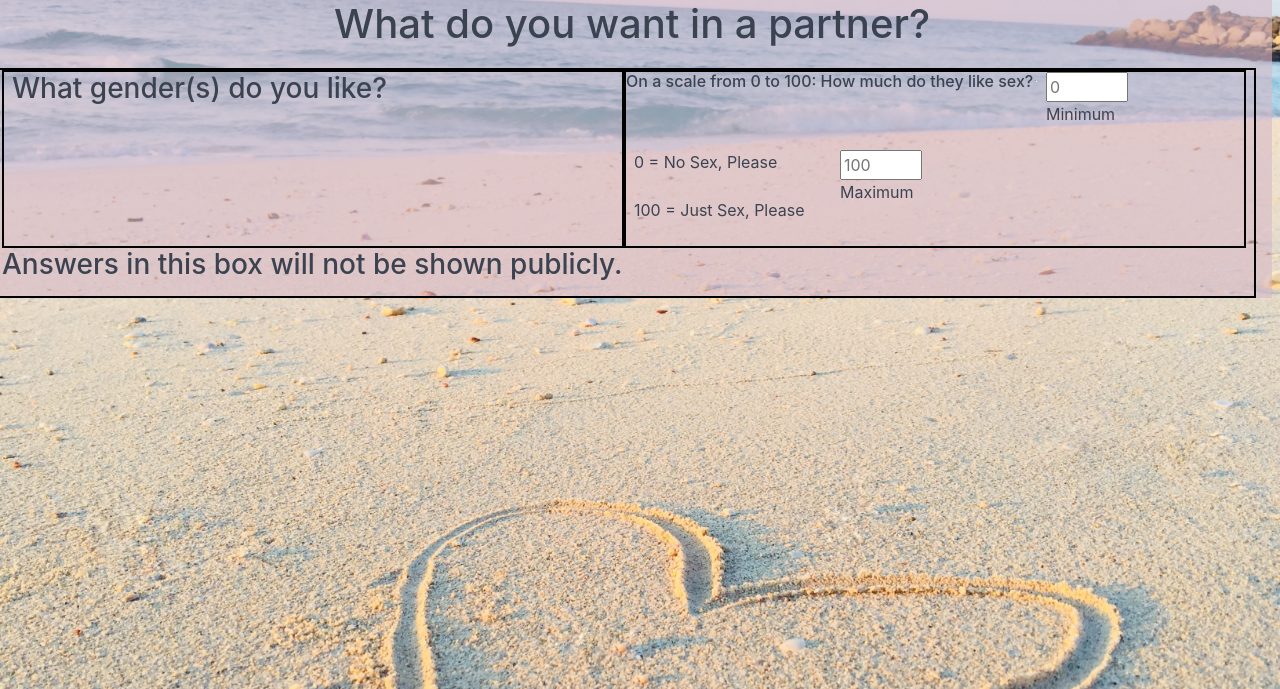
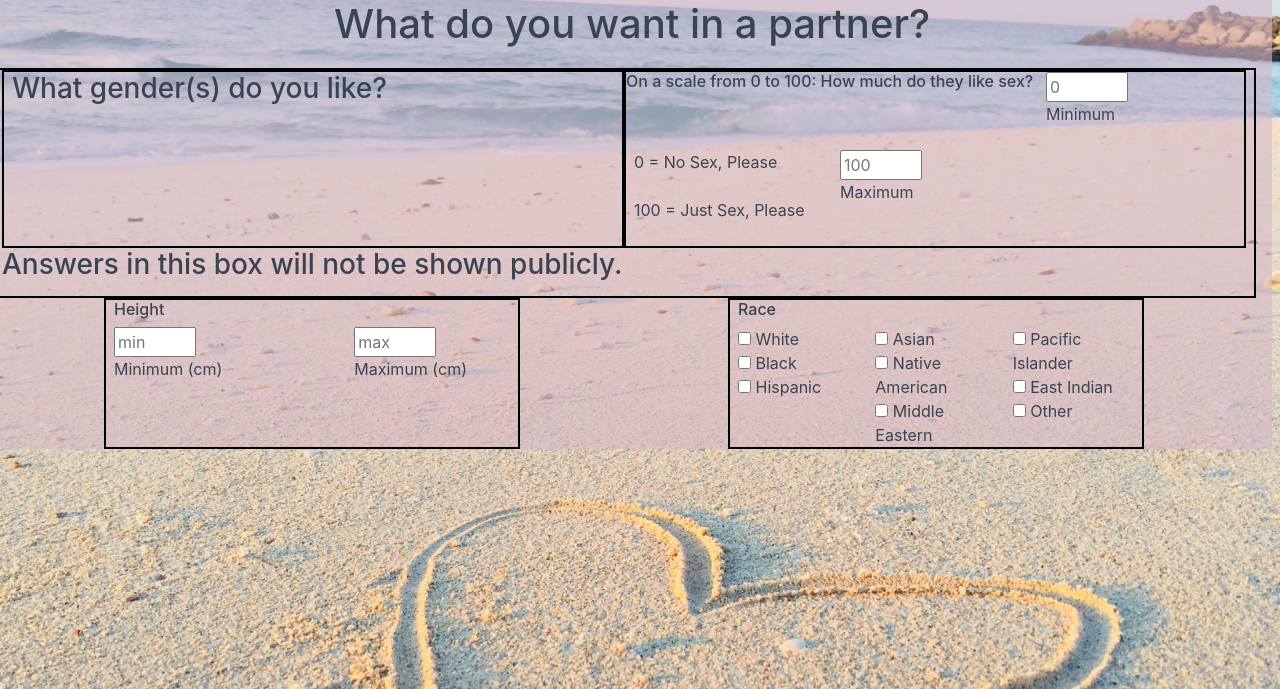
Before and after one commit to Jeffrey-Thompson/BetterMeet, a Django app: page /accounts/signup_three in a window 1280 px wide. Shown: the top 689 px of the page. Run offline with Django 3.2, Linux system fonts and the light colour scheme.

Commit message:
race box in sign_up three

```diff
--- a/main_app/templates/registration/signup_three.html
+++ b/main_app/templates/registration/signup_three.html
@@ -52,6 +52,51 @@
             </div>
             <h3>Answers in this box will not be shown publicly.</h3>
         </div>
+        <div class="container columns">
+            <div class="form-box column col-4 container">
+                <h6>Height</h6>
+                <div class="columns">
+                    <div class="column col-5">
+                        <input type="text" name="min_height" max_length="3" size="3" placeholder="min">
+                        <p>Minimum (cm)</p>
+                    </div>
+                    <div class="col-2"></div>
+                    <div class="column col-5">
+                        <input type="text" name="max_height" max_length="3" size="3" placeholder="max">
+                        <p>Maximum (cm)</p>
+                    </div>
+                </div>
+            </div>
+            <div class="form-box column col-4 container">
+                <h6>Race</h6>
+                <div class="columns">
+                    <div class="column">
+                        <input type="checkbox" class="race" id="white" onclick="changeRace(this)">
+                        <label for="white"> White</label><br>
+                        <input type="checkbox" class="race" id="black" onclick="changeRace(this)">
+                        <label for="black"> Black</label><br>
+                        <input type="checkbox" class="race" id="hispanic" onclick="changeRace(this)">
+                        <label for="hispanic"> Hispanic</label><br>
+                    </div>
+                    <div class="column">
+                        <input type="checkbox" class="race" id="asian" onclick="changeRace(this)">
+                        <label for="asian"> Asian</label><br>
+                        <input type="checkbox" class="race" id="native" onclick="changeRace(this)">
+                        <label for="native"> Native American</label><br>
+                        <input type="checkbox" class="race" id="mideast" onclick="changeRace(this)">
+                        <label for="mideast"> Middle Eastern</label><br>
+                    </div>
+                    <div class="column">
+                        <input type="checkbox" class="race" id="pacific" onclick="changeRace(this)">
+                        <label for="pacific"> Pacific Islander</label><br>
+                        <input type="checkbox" class="race" id="indian" onclick="changeRace(this)">
+                        <label for="indian"> East Indian</label><br>
+                        <input type="checkbox" class="race" id="other" onclick="changeRace(this)">
+                        <label for="other"> Other</label><br>
+                    </div>
+                </div>
+            </div>
+        </div>
         </form>
     </div>
 </body>
```
